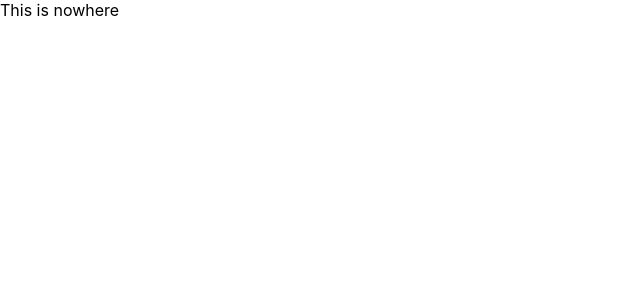
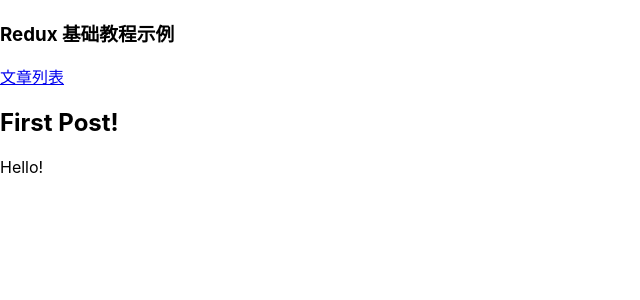
Before and after one commit to liulaoliu/rtkDOCLearning, a React (Create React App) app: page /posts/1 in a window 1280 px wide. Shown: the top 300 px of the page, without its empty margins (0-640 px from the left). Built offline with nearby package versions, Linux system fonts and the light colour scheme.

Commit message:
现在能通过点击进入一个单独显示某篇文章的页面了呢！

```diff
--- a/src/App.tsx
+++ b/src/App.tsx
@@ -5,14 +5,17 @@ import {
   Route,
   Navigate,
 } from "react-router-dom";
+import { Navbar } from "./components/Navbar";
 import { AddPostForm } from "./features/posts/AddPostForm";
 
 import PostList from "./features/posts/PostList";
+import SinglePostPage from "./features/posts/SinglePostPage";
 
 function App() {
   return (
     <Router>
       <div className="App">
+        <Navbar></Navbar>
         <Routes>
           <Route
             path="/"
@@ -23,6 +26,9 @@ function App() {
               </div>
             }
           />
+          <Route path="/posts/:postId" element={
+            <SinglePostPage></SinglePostPage>
+          }></Route>
           <Route path="*" element={<div>This is nowhere</div>} />
         </Routes>
       </div>
--- /dev/null
+++ b/src/components/Navbar.tsx
@@ -0,0 +1,20 @@
+// "/src/components/Navbar"
+import React from "react";
+
+import { Link } from "react-router-dom";
+
+export const Navbar = () => {
+  return (
+    <nav>
+      <section>
+        <h1>Redux 基础教程示例</h1>
+
+        <div className="navContent">
+          <div className="navLinks">
+            <Link to="/">文章列表</Link>
+          </div>
+        </div>
+      </section>
+    </nav>
+  );
+};
--- a/src/features/posts/PostList.tsx
+++ b/src/features/posts/PostList.tsx
@@ -1,4 +1,6 @@
+// "/features/posts/PostList"
 import React from "react";
+import { Link } from "react-router-dom";
 import { useAppSelector } from "../../app/hooks";
 
 const PostsList = () => {
@@ -8,6 +10,9 @@ const PostsList = () => {
     <article className="post-excerpt" key={post.id}>
       <h3>{post.title}</h3>
       <p className="post-content">{post.content.substring(0, 100)}</p>
+      <Link to={`/posts/${post.id}`} className="button muted-button">
+        View Post
+      </Link>
     </article>
   ));
 
--- /dev/null
+++ b/src/features/posts/SinglePostPage.tsx
@@ -0,0 +1,34 @@
+//"/features/posts/SinglePostPage"
+import React from "react";
+import { useParams } from "react-router";
+import { useAppSelector } from "../../app/hooks";
+
+const SinglePostPage = ({}) => {
+  // The useParams hook returns an object of key/value pairs of the dynamic params from
+  // the current URL that were matched by the <Route path>.
+  // Child routes inherit all params from their parent routes.
+  const { postId } = useParams();
+
+  const post = useAppSelector((state) =>
+    state.posts.find((post) => post.id === postId)
+  );
+
+  if (!post) {
+    return (
+      <section>
+        <h2>页面未找到！</h2>
+      </section>
+    );
+  }
+
+  return (
+    <section>
+      <article className="post">
+        <h2>{post.title}</h2>
+        <p className="post-content">{post.content}</p>
+      </article>
+    </section>
+  );
+};
+
+export default SinglePostPage;
```
